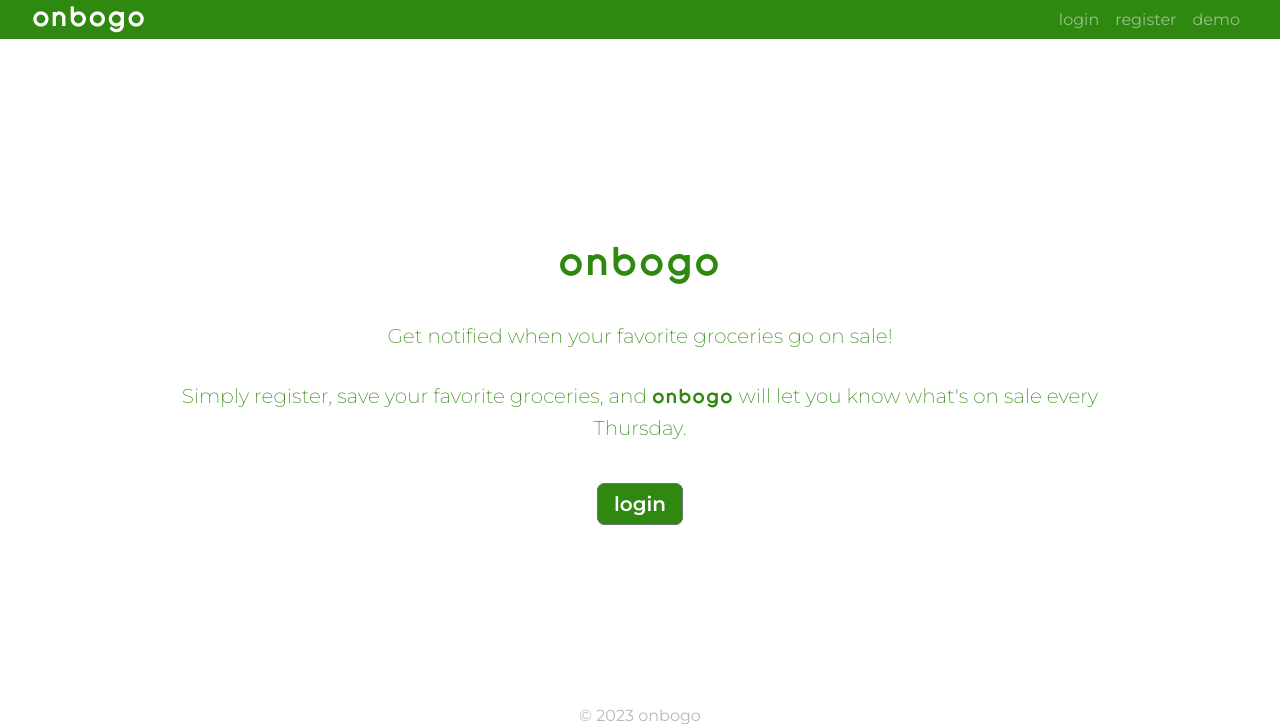
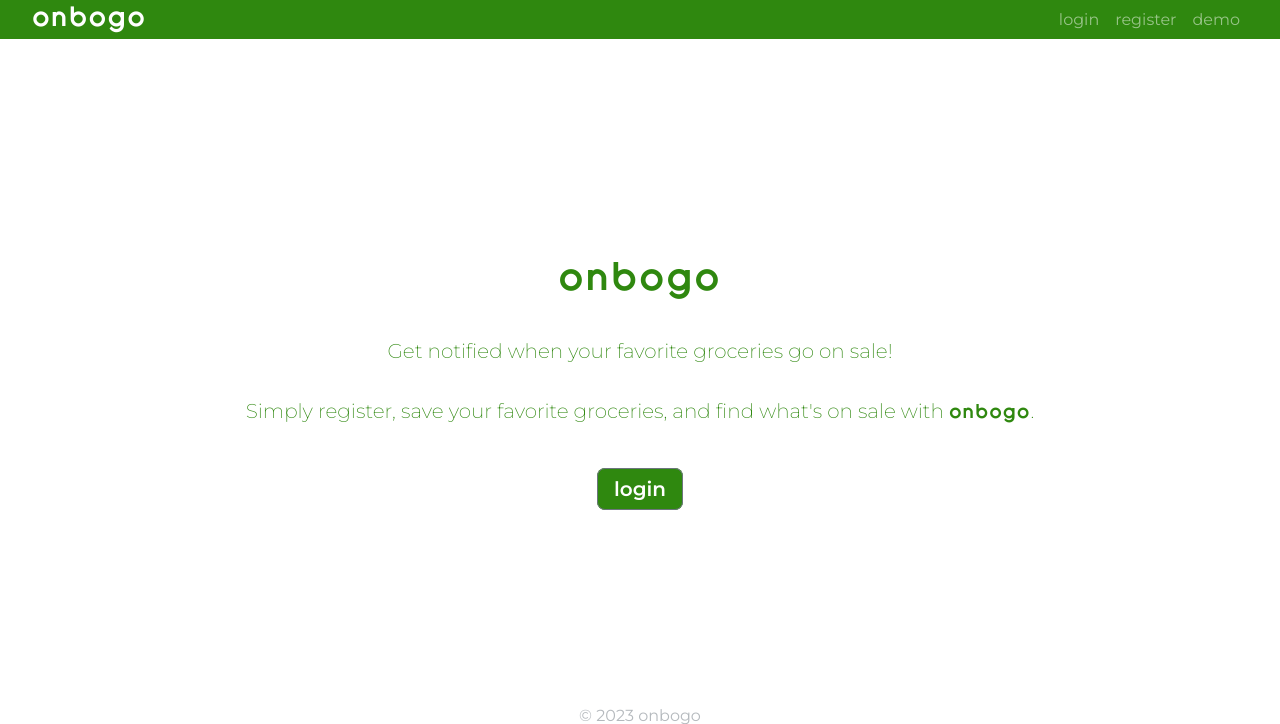
Before and after one commit to wijabu/onbogo, a Flask app: page / in a window 1280 px wide. Shown: the top 724 px of the page. Run offline with Flask 2, Linux system fonts and the light colour scheme; parts of the project's set-up code (start-up, migrations or seed data) failed here and were passed over; some libraries are stand-ins or nearby versions.

Commit message:
Updated text on home page

```diff
--- a/onbogo/templates/index.html
+++ b/onbogo/templates/index.html
@@ -9,8 +9,7 @@
             <br>
             <p class="lead">Get notified when your favorite groceries go on sale! <br><br> Simply register, save
                 your
-                favorite groceries, and <span class="logo">onbogo</span> will let you know what's on sale every
-                Thursday.<br><br>
+                favorite groceries, and find what's on sale with <span class="logo">onbogo</span>.<br><br>
             </p>
             <a href="/login" class="btn btn-lg btn-secondary fw-bold">login</a>
         </main>
```
